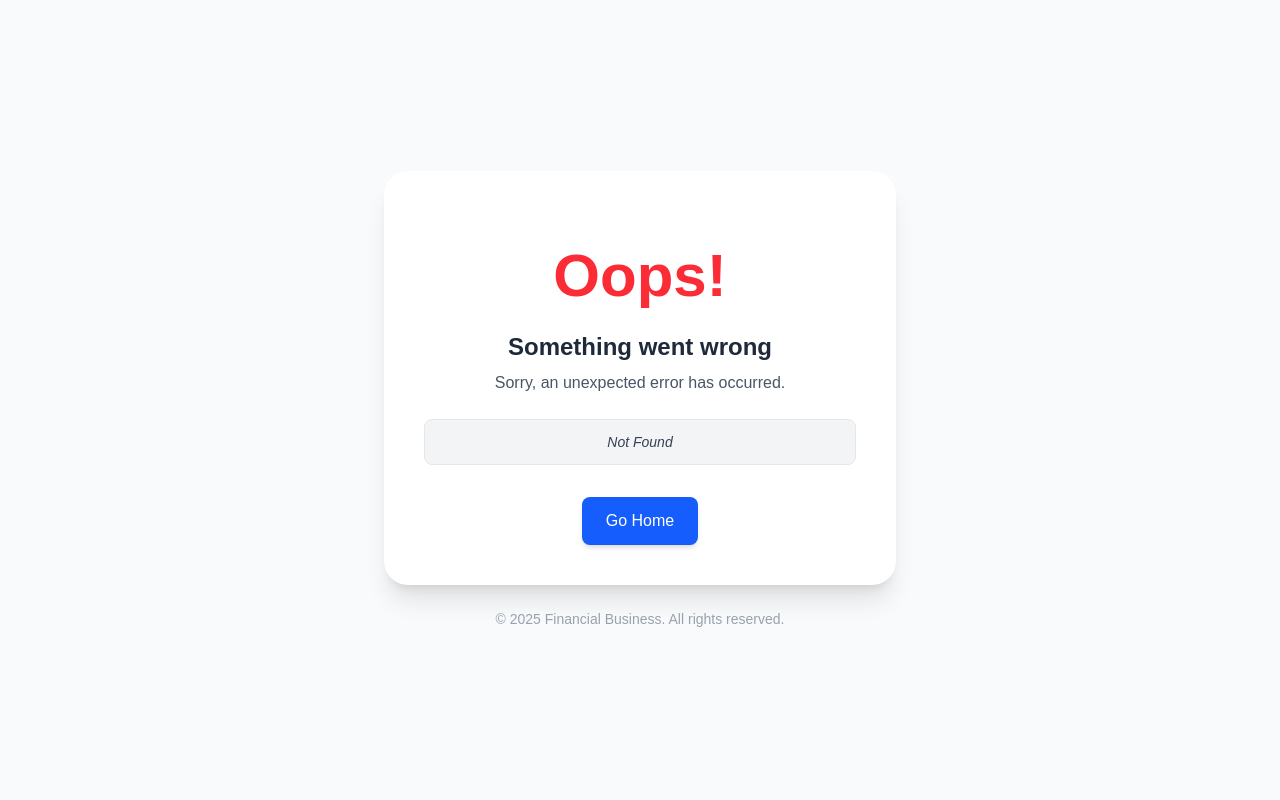
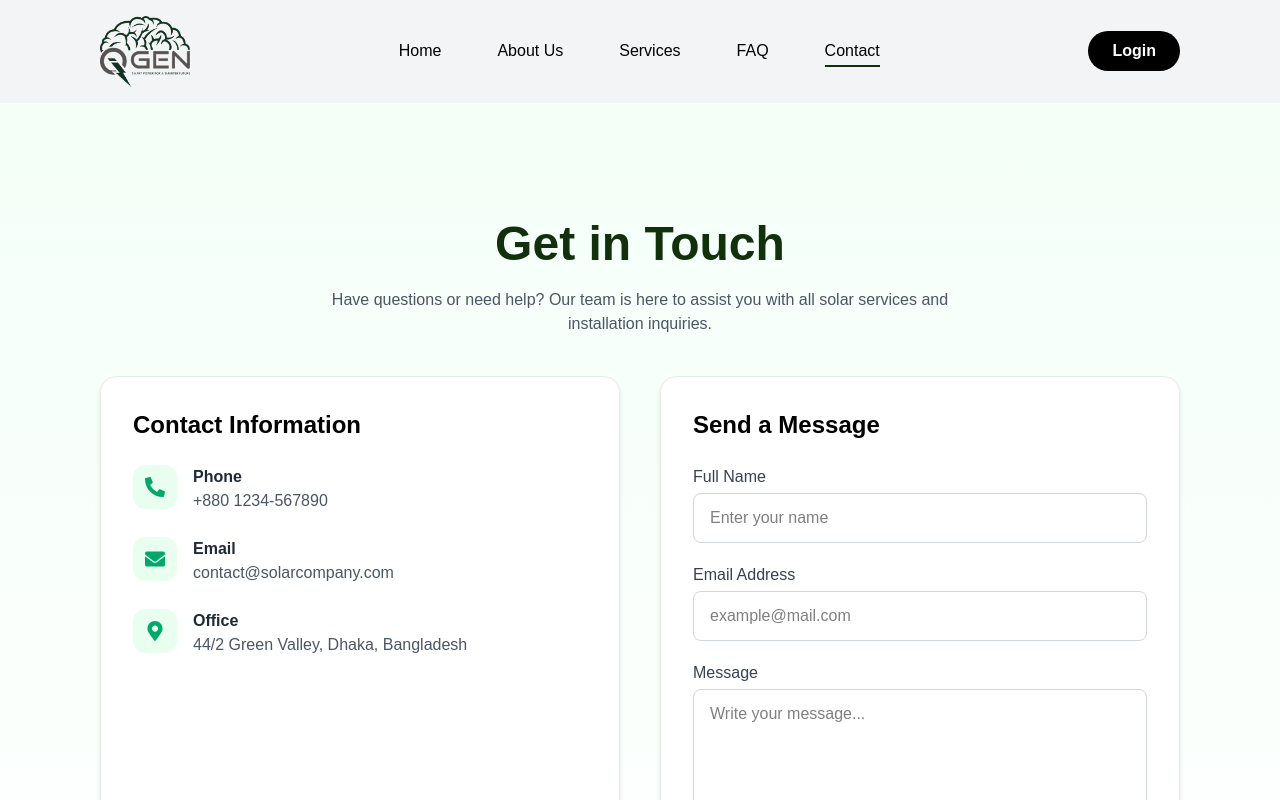
Before and after one commit to Hasnine670817/financial-business-website, a React (Vite) app: page /contact in a window 1280 px wide. Before the commit this address had no page. Shown: the top 800 px of the page. Built offline with nearby package versions, Linux system fonts and the light colour scheme.

Commit message:
added contact page

```diff
--- a/src/Components/Header.jsx
+++ b/src/Components/Header.jsx
@@ -26,6 +26,9 @@ const Header = () => {
                         </li>
                         <li>
                             <NavLink to='/faq' className='text-sm xl:text-base 2xl:text-lg font-medium text-black relative link-a'>FAQ</NavLink>
+                        </li>
+                        <li>
+                            <NavLink to='/contact' className='text-sm xl:text-base 2xl:text-lg font-medium text-black relative link-a'>Contact</NavLink>
                         </li>
                         {
                             user && (
@@ -86,7 +89,6 @@ const Header = () => {
                         <div className='flex items-center justify-between'>
                             <Link to='/'><img className='max-w-[60px]' src={headerLogo} alt="logo" /></Link>
                             <div className='flex gap-3 items-center'>
-                                <label htmlFor="my-drawer-1" className="drawer-button cursor-pointer text-xl"><FaBars></FaBars></label>
                                 {
                                     user && (
                                         <div className="dropdown dropdown-end">
@@ -120,6 +122,8 @@ const Header = () => {
                                         </div>
                                     )
                                 }
+                                <label htmlFor="my-drawer-1" className="drawer-button cursor-pointer text-xl"><FaBars></FaBars></label>
+
                             </div>
                         </div>
                     </div>
@@ -139,8 +143,15 @@ const Header = () => {
                                 <NavLink to='/faq' className='text-base font-medium text-black relative'>FAQ</NavLink>
                             </li>
                             <li>
-                                <NavLink to='/appointment' className='text-base font-medium text-black relative'>Appointment</NavLink>
+                                <NavLink to='/contact' className='text-base font-medium text-black relative'>Contact</NavLink>
                             </li>
+                            {
+                                user && (
+                                    <li>
+                                        <NavLink to='/appointment' className='text-base 2xl:text-lg font-medium text-black relative link-a'>Appointment</NavLink>
+                                    </li>
+                                )
+                            }
                             {
                                 !user && (
                                     <>
--- /dev/null
+++ b/src/Pages/Contact.jsx
@@ -0,0 +1,153 @@
+import { FaPhoneAlt, FaEnvelope, FaMapMarkerAlt } from "react-icons/fa";
+import { useState } from "react";
+import Swal from "sweetalert2";
+
+const Contact = () => {
+
+    const [formData, setFormData] = useState({
+        name: "",
+        email: "",
+        message: ""
+    });
+
+    const handleChange = (e) => {
+        setFormData({...formData, [e.target.name]: e.target.value});
+    };
+
+    const handleSubmit = (e) => {
+        e.preventDefault();
+        Swal.fire({
+            title: "Your message has been received!",
+            icon: "success",
+            draggable: false,
+
+        });
+        setFormData({name: "", email: "", message: ""});
+    };
+
+    return (
+        <div className="bg-gradient-to-b from-[#f4fff8] to-white py-10 xl:py-20">
+            <div className="container-custom">
+
+                {/* Header */}
+                <div className="text-center mb-10">
+                    <h1 className="text-3xl md:text-4xl xl:text-5xl font-bold">
+                        Get in Touch
+                    </h1>
+                    <p className="text-gray-600 max-w-2xl mx-auto mt-4">
+                        Have questions or need help? Our team is here to assist you with all solar services and installation inquiries.
+                    </p>
+                </div>
+
+                <div className="grid grid-cols-1 lg:grid-cols-2 gap-10">
+
+                    {/* Contact Info */}
+                    <div className="bg-white border border-[#E3EDE6] rounded-2xl p-4 sm:p-8 shadow-md">
+                        <h2 className="text-2xl font-bold mb-6">Contact Information</h2>
+
+                        <div className="space-y-6">
+
+                            <div className="flex items-start gap-4">
+                                <div className="p-3 bg-[#E8FFF0] rounded-xl text-[#00A86B] text-xl">
+                                    <FaPhoneAlt />
+                                </div>
+                                <div>
+                                    <h3 className="font-semibold text-gray-800">Phone</h3>
+                                    <p className="text-gray-600">+880 1234-567890</p>
+                                </div>
+                            </div>
+
+                            <div className="flex items-start gap-4">
+                                <div className="p-3 bg-[#E8FFF0] rounded-xl text-[#00A86B] text-xl">
+                                    <FaEnvelope />
+                                </div>
+                                <div>
+                                    <h3 className="font-semibold text-gray-800">Email</h3>
+                                    <p className="text-gray-600">contact@solarcompany.com</p>
+                                </div>
+                            </div>
+
+                            <div className="flex items-start gap-4">
+                                <div className="p-3 bg-[#E8FFF0] rounded-xl text-[#00A86B] text-xl">
+                                    <FaMapMarkerAlt />
+                                </div>
+                                <div>
+                                    <h3 className="font-semibold text-gray-800">Office</h3>
+                                    <p className="text-gray-600">
+                                        44/2 Green Valley, Dhaka, Bangladesh
+                                    </p>
+                                </div>
+                            </div>
+
+                        </div>
+                    </div>
+
+                    {/* Contact Form */}
+                    <div className="bg-white border border-[#E3EDE6] rounded-2xl p-4 sm:p-8 shadow-md">
+                        <h2 className="text-2xl font-bold mb-6">Send a Message</h2>
+
+                        <form onSubmit={handleSubmit} className="space-y-5">
+
+                            <div>
+                                <label className="block text-gray-700 font-medium mb-1">
+                                    Full Name
+                                </label>
+                                <input
+                                    type="text"
+                                    name="name"
+                                    value={formData.name}
+                                    onChange={handleChange}
+                                    required
+                                    className="w-full px-4 py-3 border border-gray-300 rounded-lg focus:ring-2 focus:ring-[#00A86B] outline-none"
+                                    placeholder="Enter your name"
+                                />
+                            </div>
+
+                            <div>
+                                <label className="block text-gray-700 font-medium mb-1">
+                                    Email Address
+                                </label>
+                                <input
+                                    type="email"
+                                    name="email"
+                                    value={formData.email}
+                                    onChange={handleChange}
+                                    required
+                                    className="w-full px-4 py-3 border border-gray-300 rounded-lg focus:ring-2 focus:ring-[#00A86B] outline-none"
+                                    placeholder="example@mail.com"
+                                />
+                            </div>
+
+                            <div>
+                                <label className="block text-gray-700 font-medium mb-1">
+                                    Message
+                                </label>
+                                <textarea
+                                    name="message"
+                                    value={formData.message}
+                                    onChange={handleChange}
+                                    required
+                                    rows="5"
+                                    className="w-full px-4 py-3 border border-gray-300 rounded-lg focus:ring-2 focus:ring-[#00A86B] outline-none"
+                                    placeholder="Write your message..."
+                                ></textarea>
+                            </div>
+
+                            <button
+                                type="submit"
+                                className="w-full py-4 text-lg font-semibold bg-[#00A86B] hover:bg-[#008E5F] text-white rounded-full transition"
+                            >
+                                Send Message
+                            </button>
+
+                        </form>
+                    </div>
+
+                </div>
+
+            </div>
+        </div>
+    );
+};
+
+export default Contact;
--- a/src/main.jsx
+++ b/src/main.jsx
@@ -22,6 +22,7 @@ import Appointment from './Pages/Appointment';
 import AppProvider from './Context/AppContext';
 import PrivateRoute from './PrivateRoute/PrivateRoute';
 import ServiceDetails from './CardDetails/ServiceDetails';
+import Contact from './Pages/Contact';
 
 const router = createBrowserRouter([
   {
@@ -50,6 +51,10 @@ const router = createBrowserRouter([
       {
         path: "/faq",
         element: <Faq></Faq>
+      },
+      {
+        path: "/contact",
+        element: <Contact></Contact>
       },
       {
         path: "/appointment",
```
